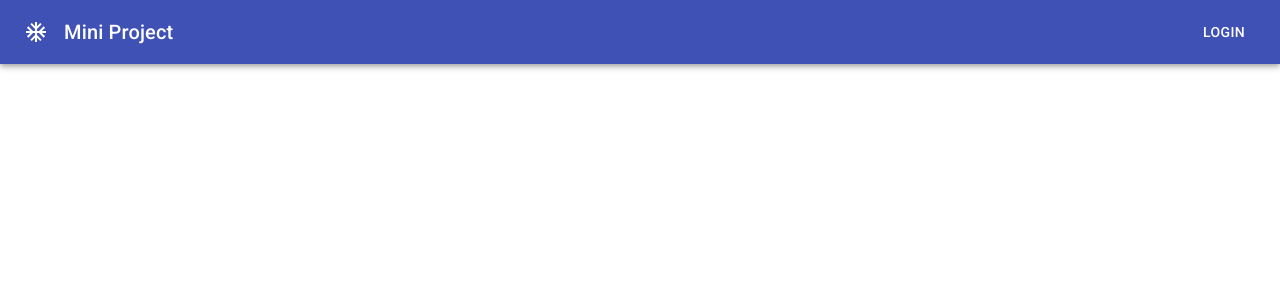
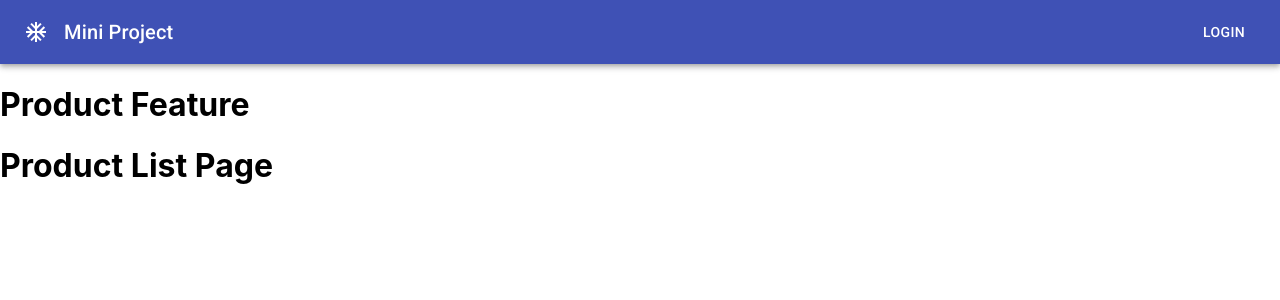
Before and after one commit to lehai051092/reactjs-mini-project, a React (Create React App) app: page /products in a window 1280 px wide. Shown: the top 300 px of the page. Built offline with nearby package versions, Linux system fonts and the light colour scheme.

Commit message:
Product Feature - Setup routing product feature

```diff
--- a/src/App.js
+++ b/src/App.js
@@ -1,11 +1,17 @@
-import logo from './logo.svg';
 import './App.css';
 import Header from "./components/Header";
+import {Route, Routes} from "react-router-dom";
+import HomeFeature from "./features/Home";
+import ProductFeature from "./features/Product";
 
 function App() {
   return (
     <div className="App">
       <Header/>
+      <Routes>
+        <Route index path="/" element={<HomeFeature/>}/>
+        <Route path="/products/*" element={<ProductFeature/>}/>
+      </Routes>
     </div>
   );
 }
--- /dev/null
+++ b/src/features/Home/index.jsx
@@ -0,0 +1,13 @@
+import React from 'react';
+
+HomeFeature.propTypes = {};
+
+function HomeFeature(props) {
+  return (
+    <div>
+      <h1>Homepage</h1>
+    </div>
+  );
+}
+
+export default HomeFeature;
--- /dev/null
+++ b/src/features/Product/index.jsx
@@ -0,0 +1,22 @@
+import React from 'react';
+import {Route, Routes, Outlet} from 'react-router-dom';
+import ProductListPage from "./pages/ProductListPage";
+import ProductDetailPage from "./pages/ProductDetailPage";
+
+ProductFeature.propTypes = {};
+
+function ProductFeature(props) {
+
+  return (
+    <div>
+      <h1>Product Feature</h1>
+      <Outlet />
+      <Routes>
+        <Route path="/" element={<ProductListPage/>}/>
+        <Route path="/:id" element={<ProductDetailPage/>}/>
+      </Routes>
+    </div>
+  );
+}
+
+export default ProductFeature;
--- /dev/null
+++ b/src/features/Product/pages/ProductDetailPage/index.jsx
@@ -0,0 +1,16 @@
+import React from 'react';
+import PropTypes from 'prop-types';
+
+ProductDetailPage.propTypes = {
+
+};
+
+function ProductDetailPage(props) {
+  return (
+    <div>
+      <h1>Product Detail Page</h1>
+    </div>
+  );
+}
+
+export default ProductDetailPage;
--- /dev/null
+++ b/src/features/Product/pages/ProductListPage/index.jsx
@@ -0,0 +1,16 @@
+import React from 'react';
+import PropTypes from 'prop-types';
+
+ProductListPage.propTypes = {
+
+};
+
+function ProductListPage(props) {
+  return (
+    <div>
+      <h1>Product List Page</h1>
+    </div>
+  );
+}
+
+export default ProductListPage;
```
Also changed, not shown: src/features/Product/components/ProductList/index.jsx (added, +16 -0 lines).
